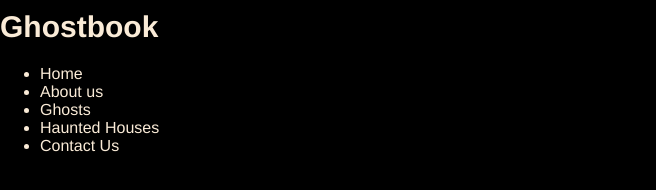
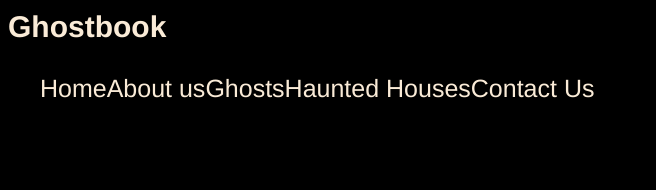
Before and after one commit to JoaoAndrade1990/project-01, a plain HTML site: page index.html in a window 1280 px wide. Shown: the whole page, without its empty margins (0-656 px from the left). Drawn offline with Linux system fonts and the light colour scheme.

Commit message:
updates, new images, favicon...

```diff
--- a/index.html
+++ b/index.html
@@ -4,13 +4,17 @@
     <meta charset="UTF-8">
     <meta name="viewport" content="width=device-width, initial-scale=1.0">
     <title>GhostBook</title>
+
+    <link rel="icon" type="image/x-icon" href="Imagens/ghostbook-icon.ico">
+
     <link rel="stylesheet" href="style.css">
+
 </head>
 <body>
 
     <header>
-        <h1>Ghostbook</h1>
         <nav>
+            <h1>Ghostbook</h1>
             <ul>
                 <li>Home</li>
                 <li>About us</li>
--- a/style.css
+++ b/style.css
@@ -13,11 +13,13 @@ h1 {
     margin: 0;
     padding-top: 10px;
     padding-bottom: 5px;
+    padding-left: 8px;
     font-size: 30px;
 }
 
-nav {
+ul {
     list-style: none;
     display: flex;
     flex-direction: row;
+    font-size: 25px;
 }
```
Also changed, not shown: Imagens/ghostbook-icon.ico (added), 3 other files.
